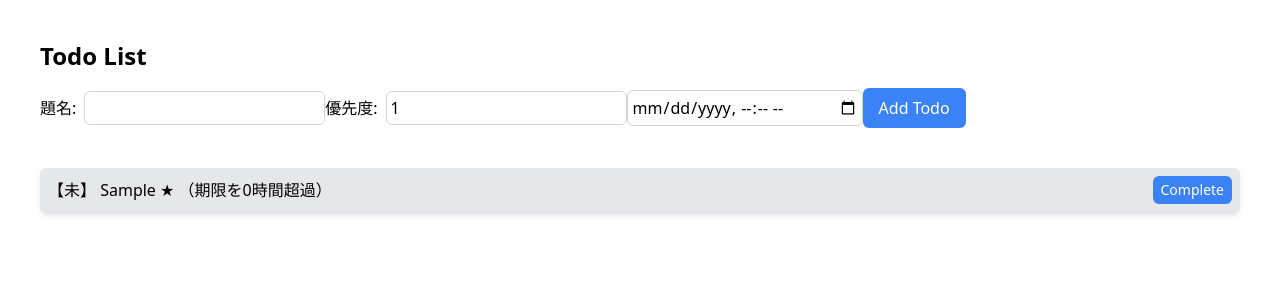
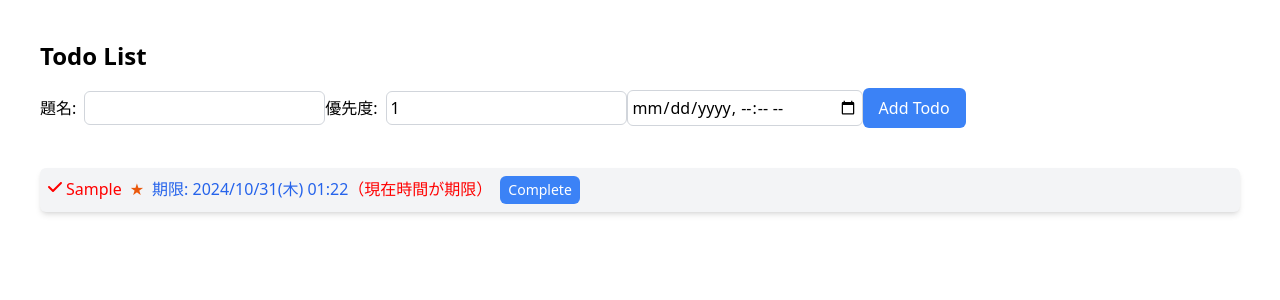
Before and after one commit to monorail103/react-todo-app, a React (Vite) app: page / in a window 1280 px wide. Both pictures are taken after typing "Sample" into the empty fields and a click on the button "Add Todo". Shown: the top 300 px of the page. Built offline with nearby package versions, Linux system fonts and the light colour scheme.

Commit message:
タスクの期限表示を改善し、完了したタスクの削除機能を追加

```diff
--- a/src/App.tsx
+++ b/src/App.tsx
@@ -1,15 +1,20 @@
 import React, { useState, useEffect } from 'react';
+import { FontAwesomeIcon } from '@fortawesome/react-fontawesome';
+import { faUndo, faCheck, faCalendar } from "@fortawesome/free-solid-svg-icons";
 import dayjs from 'dayjs';
 import ja from 'dayjs/locale/ja';
 import { Todo } from './types';
 
-export const taskEndDate = ({ deadline, isDone, priority, name }: Todo): string => {
+const taskEndDate = ({ deadline }: Todo): string => {
   dayjs.locale(ja);
   const now = dayjs();
   const end = dayjs(deadline);
   const diffHours = now.diff(end, 'hour');
 
-  return `【${isDone ? "済" : "未"}】 ${name} ${'★'.repeat(priority)} （${now < end ? `期限まで残り${Math.abs(diffHours)}時間` : `期限を${diffHours}時間超過`}）`;
+  if(Math.abs(diffHours) === 0) {
+    return `（現在時間が期限）`;
+  }
+  return `${now < end ? `（残り${Math.abs(diffHours)}時間` : `期限を${diffHours}時間超過`}）`;
 };
 
 const TodoApp: React.FC = () => {
@@ -47,11 +52,14 @@ const TodoApp: React.FC = () => {
   };
 
   const toggleTodo = (id: number) => {
-    setTodos(
-      todos.map(todo =>
-        todo.id === id ? { ...todo, isDone: !todo.isDone } : todo
-      )
-    );
+    // 削除
+    const setTodo = localStorage.getItem('todos');
+    if (setTodo) {
+      const todosArray: Todo[] = JSON.parse(setTodo);
+      const updatedTodos = todosArray.filter(todo => todo.id !== id);
+      setTodos(updatedTodos);
+      localStorage.setItem('todos', JSON.stringify(updatedTodos));
+    }
   };
 
   return (
@@ -91,17 +99,28 @@ const TodoApp: React.FC = () => {
         </div>
         <br />
         <ul className='mt-4 items-baseline'>
-          {todos.map(todo => (
+          { todos.length === 0 ? (
+            <li className='text-gray-500'>現在、タスクはありません。</li>
+          ) : (todos.map(todo => (
               <li
-                className= 'bg-gray-200 p-2 rounded-md mb-2 shadow-md flex justify-between items-center'
+                className= 'bg-gray-100 p-2 rounded-md mb-2 shadow-md flex items-baseline'
                 key={todo.id}
                 style={{
                   textDecoration: todo.isDone ? 'line-through' : 'none',
                   fontWeight: todo.priority >= 3 ? 'bold' : 'normal',
-                  color: todo.priority >= 4 ? 'red' : 'black',
+                  color: todo.deadline < new Date() ? 'red' : 'black',
                 }}
               >
+              <FontAwesomeIcon icon={faCheck}  className="mr-1" size="1x"/>
+              {todo.name}
+              <div className="ml-2 text-orange-600">
+                {'★'.repeat(todo.priority)}
+              </div>
+              <div className='ml-2 text-blue-600'>
+                期限: {dayjs(todo.deadline).format("YYYY/MM/DD(ddd) HH:mm")}
+              </div>
               {taskEndDate(todo)}
+
               <button
                 className='bg-blue-500 hover:bg-blue-700 text-white py-1 px-2 rounded-md ml-2 text-sm'
                 onClick={() => toggleTodo(todo.id)}
@@ -109,7 +128,7 @@ const TodoApp: React.FC = () => {
                 {todo.isDone ? 'Undo' : 'Complete'}
               </button>
               </li>
-          ))}
+          )))}
         </ul>
       </div>
     </>
```
Also changed, not shown: src/utils.ts (added).
